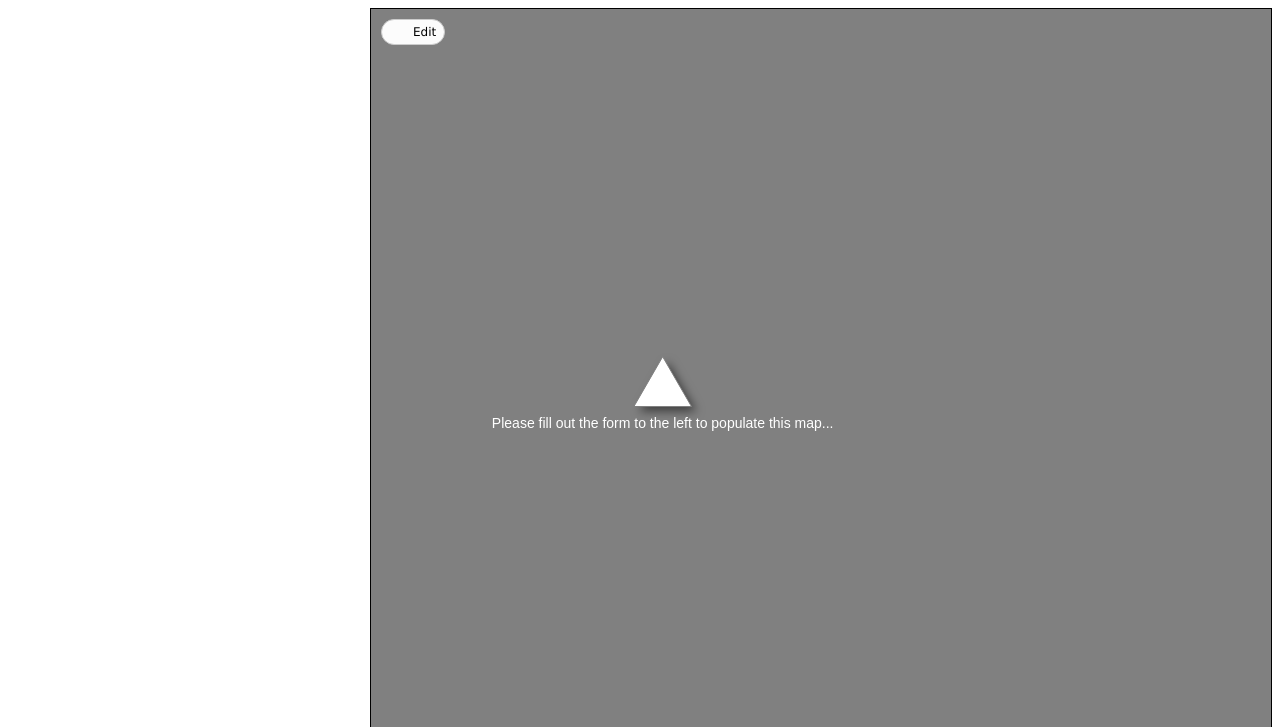
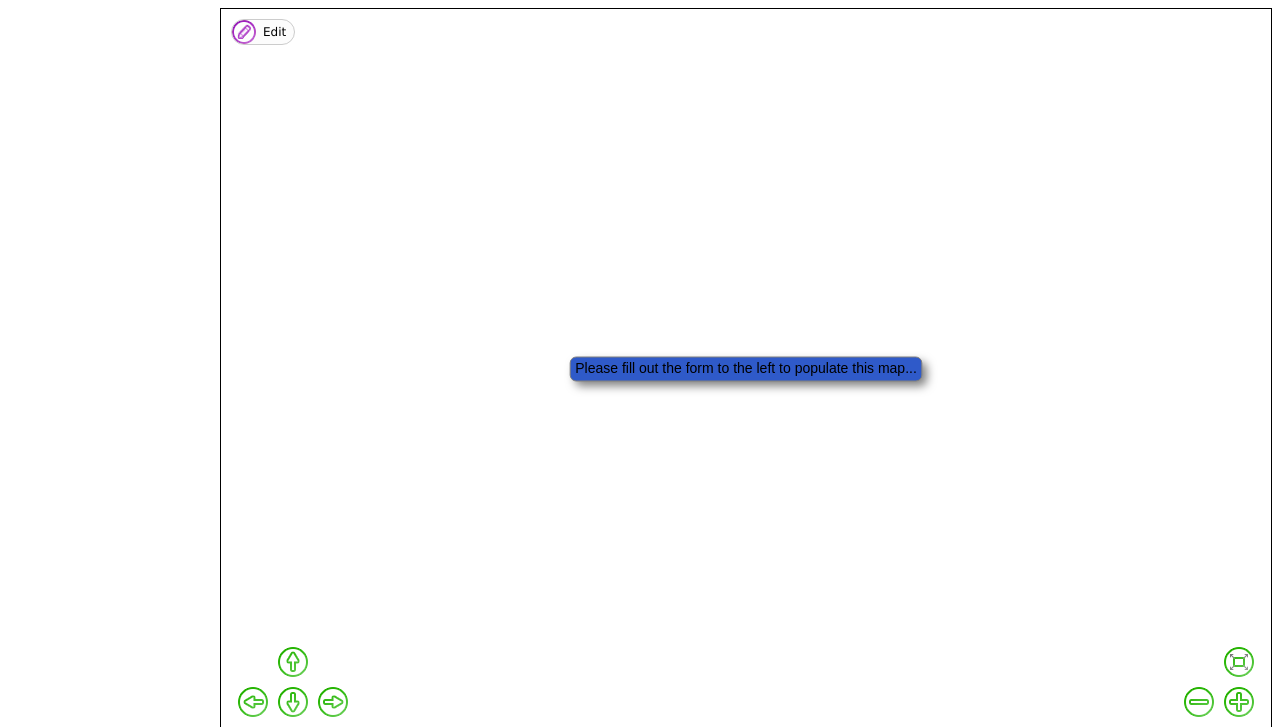
Before and after one commit to JsonTyler/Concepto, a website: page index.html in a window 1280 px wide. Shown: the top 727 px of the page. Drawn offline with Linux system fonts and the light colour scheme.

Commit message:
added nav buttons/shortcuts, changed background to white, made graph larger

```diff
--- a/css/style.css
+++ b/css/style.css
@@ -10,9 +10,9 @@
 
 #graph {
   float: right;
-  background: grey;
-  width: 900px;
-  height: 760px;
+  background: white;
+  width: 1050px;
+  height: 720px;
   border: 1px solid black;
 }
 
@@ -26,3 +26,7 @@ textarea {
   background-color: #f8f8f8;
   resize: none;
 }
+
+vis-button.vis-right {
+    color: black;
+}
--- a/javascript/script.js
+++ b/javascript/script.js
@@ -6,37 +6,37 @@
 
   // create an array with edges
   var edges = new vis.DataSet([
-    {id: "a", from: "headerPreset", to: "locationPreset"},
-    {id: "b", from: "locationPreset", to: "location", label: "at"},
-    {id: "c", from: "headerPreset", to: "caseNumberPreset"},
-    {id: "d", from: "caseNumberPreset", to: "caseNumber", label: "is"},
-    {id: "e", from: "headerPreset", to: "forensicExaminerPreset"},
-    {id: "f", from: "forensicExaminerPreset", to: "forensicExaminer", label: "is"},
+    {id: "a", from: "headerPreset", to: "locationPreset", hidden: "true"},
+    {id: "b", from: "locationPreset", to: "location", label: "at", hidden: "true"},
+    {id: "c", from: "headerPreset", to: "caseNumberPreset", hidden: "true"},
+    {id: "d", from: "caseNumberPreset", to: "caseNumber", label: "is", hidden: "true"},
+    {id: "e", from: "headerPreset", to: "forensicExaminerPreset", hidden: "true"},
+    {id: "f", from: "forensicExaminerPreset", to: "forensicExaminer", label: "is", hidden: "true"},
     {id: "g", from: "headerPreset", to: "infoPreset"},
-    {id: "h", from: "infoPreset", to: "requestingOfficerPreset"},
-    {id: "i", from: "requestingOfficerPreset", to: "requestingOfficer", label: "is"},
-    {id: "j", from: "infoPreset", to: "backgroundInfoPreset"},
-    {id: "k", from: "backgroundInfoPreset", to: "backgroundInfo", label: "contains"},
+    {id: "h", from: "infoPreset", to: "requestingOfficerPreset", hidden: "true"},
+    {id: "i", from: "requestingOfficerPreset", to: "requestingOfficer", label: "is", hidden: "true"},
+    {id: "j", from: "infoPreset", to: "backgroundInfoPreset", hidden: "true"},
+    {id: "k", from: "backgroundInfoPreset", to: "backgroundInfo", label: "contains", hidden: "true"},
     {id: "l", from: "infoPreset", to: "digitalEvidencePreset"},
-    {id: "m", from: "digitalEvidencePreset", to: "forensicImagingPreset"},
-    {id: "n", from: "forensicImagingPreset", to: "forensicImaging", label: "results in"},
-    {id: "o", from: "digitalEvidencePreset", to: "forensicExaminationPreset"},
-    {id: "p", from: "forensicExaminationPreset", to: "forensicExamination", label: "examines"},
+    {id: "m", from: "digitalEvidencePreset", to: "forensicImagingPreset", hidden: "true"},
+    {id: "n", from: "forensicImagingPreset", to: "forensicImaging", label: "results in", hidden: "true"},
+    {id: "o", from: "digitalEvidencePreset", to: "forensicExaminationPreset", hidden: "true"},
+    {id: "p", from: "forensicExaminationPreset", to: "forensicExamination", label: "examines", hidden: "true"},
     {id: "q", from: "digitalEvidencePreset", to: "conclusionPreset"},
-    {id: "r", from: "conclusionPreset", to: "conclusion", label: "concludes that"},
+    {id: "r", from: "conclusionPreset", to: "conclusion", label: "concludes that", hidden: "true"},
     {id: "s", from: "conclusionPreset", to: "contactPreset"},
-    {id: "t", from: "contactPreset", to: "officePreset"},
-    {id: "u", from: "officePreset", to: "office"},
-    {id: "v", from: "contactPreset", to: "unitPreset"},
-    {id: "w", from: "unitPreset", to: "unit"},
-    {id: "x", from: "contactPreset", to: "officePhonePreset"},
-    {id: "y", from: "officePhonePreset", to: "officePhone"},
-    {id: "z", from: "contactPreset", to: "cellPhonePreset"},
-    {id: "aa", from: "cellPhonePreset", to: "cellPhone"},
-    {id: "ab", from: "contactPreset", to: "emailPreset"},
-    {id: "ac", from: "emailPreset", to: "email"},
+    {id: "t", from: "contactPreset", to: "officePreset", hidden: "true"},
+    {id: "u", from: "officePreset", to: "office", hidden: "true"},
+    {id: "v", from: "contactPreset", to: "unitPreset", hidden: "true"},
+    {id: "w", from: "unitPreset", to: "unit", hidden: "true"},
+    {id: "x", from: "contactPreset", to: "officePhonePreset", hidden: "true"},
+    {id: "y", from: "officePhonePreset", to: "officePhone", hidden: "true"},
+    {id: "z", from: "contactPreset", to: "cellPhonePreset", hidden: "true"},
+    {id: "aa", from: "cellPhonePreset", to: "cellPhone", hidden: "true"},
+    {id: "ab", from: "contactPreset", to: "emailPreset", hidden: "true"},
+    {id: "ac", from: "emailPreset", to: "email", hidden: "true"},
     {id: "ad", from: "contactPreset", to: "addressPreset"},
-    {id: "ae", from: "addressPreset", to: "address"}
+    {id: "ae", from: "addressPreset", to: "address", hidden: "true"}
 ]);
 
   // create a network
@@ -77,9 +77,6 @@
       }
     },
     edges: {
-      smooth: {
-        type: 'cubicBezier'
-      },
       shadow: true,
       arrows: {
       to:     {enabled: true, scaleFactor:1, type:'arrow'},
@@ -93,114 +90,158 @@
     nodes: {
       shadow: true,
       font: {
-        color: 'white',
+        color: 'black',
         size: 14
       },
       color: {
-        background: 'white',
+        background: 'rgb(47, 90, 201)',
         border: 'grey'
       },
-      shape: 'triangle'
+      shape: 'box'
     },
-    //zoomView: true,
     layout: {
-      improvedLayout: true,
       hierarchical: {
           levelSeparation: 100,
+          nodeSpacing: 100,
           treeSpacing: 100,
-          parentCentralization: true,
-          edgeMinimization: true,
           direction: "LR",
           sortMethod: "directed"
       }
     },
+    interaction: {
+      hideEdgesOnDrag: true,
+      hideNodesOnDrag: false,
+      navigationButtons: true
+    }
   };
 
 
 
   var network = new vis.Network(container, data, options);
+  var nodesInOpenClusters = {}
+  var network = new vis.Network(container, data, options);
+  network.on("selectNode", function(params) {
+      if (params.nodes.length == 1) {
+          if (network.isCluster(params.nodes[0]) == true) {
+              var nodesInCluster = network.getNodesInCluster(params.nodes[0])
+              nodesInOpenClusters[params.nodes[0]] = nodesInCluster;
+              network.openCluster(params.nodes[0]);
+          }
+      }
+  });
+
+  network.on("stabilizationIterationsDone", function () {
+    network.setOptions( { physics: false } );
+  });
 
   // create presetNodes
   var presetData = [
     {
       "id": "headerPreset",
       "group": "groupOne",
-      "label": "Header: "
+      "label": "Header: ",
+      "color": "red"
     },
     {
       "id": "locationPreset",
       "group": "groupTwo",
-      "label": "Location: "
+      "label": "Location: ",
+      "color": "red",
+      "hidden": "true"
     },
     {
       "id": "caseNumberPreset",
       "group": "groupTwo",
-      "label": "Case Number: "
+      "label": "Case Number: ",
+      "color": "red",
+      "hidden": "true"
     },
     {
       "id": "forensicExaminerPreset",
       "group": "groupTwo",
-      "label": "Forensic Examiner: "
+      "label": "Forensic Examiner: ",
+      "color": "red",
+      "hidden": "true"
     },
     {
       "id": "infoPreset",
       "group": "groupOne",
-      "label": "Info: "
+      "label": "Info: ",
+      "color": "black"
     },
     {
       "id": "requestingOfficerPreset",
       "group": "groupTwo",
-      "label": "Requesting Officer: "
+      "label": "Requesting Officer: ",
+      "color": "black",
+      "hidden": "true"
     },
     {
       "id": "backgroundInfoPreset",
       "group": "groupTwo",
-      "label": "Background Info: "
+      "label": "Background Info: ",
+      "color": "black",
+      "hidden": "true"
     },
     {
       "id": "digitalEvidencePreset",
       "group": "groupOne",
-      "label": "Digital Evidence Summary: "
+      "label": "Digital Evidence Summary: ",
+      "color": "blue",
+      "hidden": "true"
     },
     {
       "id": "forensicImagingPreset",
       "group": "groupTwo",
-      "label": "Forensic Imaging: "
+      "label": "Forensic Imaging: ",
+      "color": "blue",
+      "hidden": "true"
     },
     {
       "id": "forensicExaminationPreset",
       "group": "groupTwo",
-      "label": "Forensic Examination: "
+      "label": "Forensic Examination: ",
+      "color": "blue",
+      "hidden": "true"
     },
     {
       "id": "conclusionPreset",
       "group": "groupOne",
-      "label": "Conclusion: "
+      "label": "Conclusion: ",
+      "color": "purple"
     },
     {
       "id": "contactPreset",
       "group": "groupOne",
-      "label": "Contact: "
+      "label": "Contact: ",
+      "color": "green"
     },
     {
       "id": "officePhonePreset",
       "group": "groupTwo",
-      "label": "Office Phone: "
+      "label": "Office Phone: ",
+      "color": "green",
+      "hidden": "true"
     },
     {
       "id": "cellPhonePreset",
       "group": "groupTwo",
-      "label": "Cell Phone: "
+      "label": "Cell Phone: ",
+      "color": "green",
+      "hidden": "true"
     },
     {
       "id": "emailPreset",
       "group": "groupTwo",
-      "label": "Email: "
+      "label": "Email: ",
+      "color": "green",
+      "hidden": "true"
     },
     {
       "id": "addressPreset",
       "group": "groupOne",
-      "label": "Address: "
+      "label": "Address: ",
+      "color": "orange"
     }
   ];
 
@@ -209,62 +250,86 @@
     var formData = [{
         "id": "location",
         "group": "groupThree",
-        "label": form.location.value
+        "label": form.location.value,
+        "color": "red",
+        "hidden": "true"
       },
       {
         "id": "caseNumber",
         "group": "groupThree",
-        "label": form.caseNumber.value
+        "label": form.caseNumber.value,
+        "color": "red",
+        "hidden": "true"
       },
       {
         "id": "forensicExaminer",
         "group": "groupThree",
-        "label": form.forensicExaminer.value
+        "label": form.forensicExaminer.value,
+        "color": "red",
+        "hidden": "true"
       },
       {
         "id": "requestingOfficer",
         "group": "groupThree",
-        "label": form.requestingOfficer.value
+        "label": form.requestingOfficer.value,
+        "color": "black",
+        "hidden": "true"
       },
       {
         "id": "backgroundInfo",
         "group": "groupThree",
-        "label": form.backgroundInfo.value
+        "label": form.backgroundInfo.value,
+        "color": "black",
+        "hidden": "true"
       },
       {
         "id": "forensicImaging",
         "group": "groupThree",
-        "label": form.forensicImaging.value
+        "label": form.forensicImaging.value,
+        "color": "blue",
+        "hidden": "true"
       },
       {
         "id": "forensicExamination",
         "group": "groupThree",
-        "label": form.forensicExamination.value
+        "label": form.forensicExamination.value,
+        "color": "blue",
+        "hidden": "true"
       },
       {
         "id": "conclusion",
         "group": "groupThree",
-        "label": form.conclusion.value
+        "label": form.conclusion.value,
+        "color": "purple",
+        "hidden": "true"
       },
       {
         "id": "officePhone",
         "group": "groupThree",
-        "label": form.officePhone.value
+        "label": form.officePhone.value,
+        "color": "green",
+        "hidden": "true"
       },
       {
         "id": "cellPhone",
         "group": "groupThree",
-        "label": form.cellPhone.value
+        "label": form.cellPhone.value,
+        "color": "green",
+        "hidden": "true"
       },
       {
         "id": "email",
         "group": "groupThree",
-        "label": form.email.value
+        "label": form.email.value,
+        "color": "green",
+        "hidden": "true"
       },
       {
         "id": "address",
         "group": "groupThree",
-        "label": form.address.value
+        "label": form.address.value,
+        "color": "orange",
+        "hidden": "true"
       }
     ];
       nodes.clear();
--- a/javascript/tree.js
+++ b/javascript/tree.js
@@ -1,6 +1,40 @@
 var toggle = 'false';
 
+//HEADER
 network.on("click",function(e){
+if(e.nodes[0] == "headerPreset"){
+  if(toggle){
+    nodes.update([{id: "locationPreset", hidden: false}]);
+    edges.update([{id: "a", hidden: false}]);
+    nodes.update([{id: "location", hidden: false}]);
+    edges.update([{id: "b", hidden: false}]);
+    nodes.update([{id: "caseNumberPreset", hidden: false}]);
+    edges.update([{id: "c", hidden: false}]);
+    nodes.update([{id: "caseNumber", hidden: false}]);
+    edges.update([{id: "d", hidden: false}]);
+    nodes.update([{id: "forensicExaminerPreset", hidden: false}]);
+    edges.update([{id: "e", hidden: false}]);
+    nodes.update([{id: "forensicExaminer", hidden: false}]);
+    edges.update([{id: "f", hidden: false}]);
+  }else{
+    nodes.update([{id: "locationPreset", hidden: true}]);
+    edges.update([{id: "a", hidden: true}]);
+    nodes.update([{id: "location", hidden: true}]);
+    edges.update([{id: "b", hidden: true}]);
+    nodes.update([{id: "caseNumberPreset", hidden: true}]);
+    edges.update([{id: "c", hidden: true}]);
+    nodes.update([{id: "caseNumber", hidden: true}]);
+    edges.update([{id: "d", hidden: true}]);
+    nodes.update([{id: "forensicExaminerPreset", hidden: true}]);
+    edges.update([{id: "e", hidden: true}]);
+    nodes.update([{id: "forensicExaminer", hidden: true}]);
+    edges.update([{id: "f", hidden: true}]);
+  }
+  toggle = !toggle;
+}
+});
+
+/*network.on("click",function(e){
 if(e.nodes[0] == "locationPreset"){
   if(toggle){
     nodes.update([{id: "location", hidden: false}]);
@@ -11,17 +45,4 @@ if(e.nodes[0] == "locationPreset"){
   }
   toggle = !toggle;
 }
-});
-
-network.on("click",function(e){
-if(e.nodes[0] == "caseNumberPreset"){
-if(toggle){
-  nodes.update([{id: "caseNumber", hidden: false}]);
-  edges.update([{id: "d", hidden: false}]);
-}else{
-  nodes.update([{id: "caseNumber", hidden: true}]);
-  edges.update([{id: "d", hidden: true}]);
-}
-toggle = !toggle;
-}
-});
+});*/
```
Also changed, not shown: index.html (+1 -1 lines), css/img/network/acceptDeleteIcon.png (added), css/img/network/addNodeIcon.png (added), css/img/network/backIcon.png (added), css/img/network/connectIcon.png (added), css/img/network/cross.png (added), css/img/network/cross2.png (added), css/img/network/deleteIcon.png (added), css/img/network/downArrow.png (added), css/img/network/editIcon.png (added), css/img/network/leftArrow.png (added), css/img/network/minus.png (added), css/img/network/plus.png (added), css/img/network/rightArrow.png (added), 2 more files.
